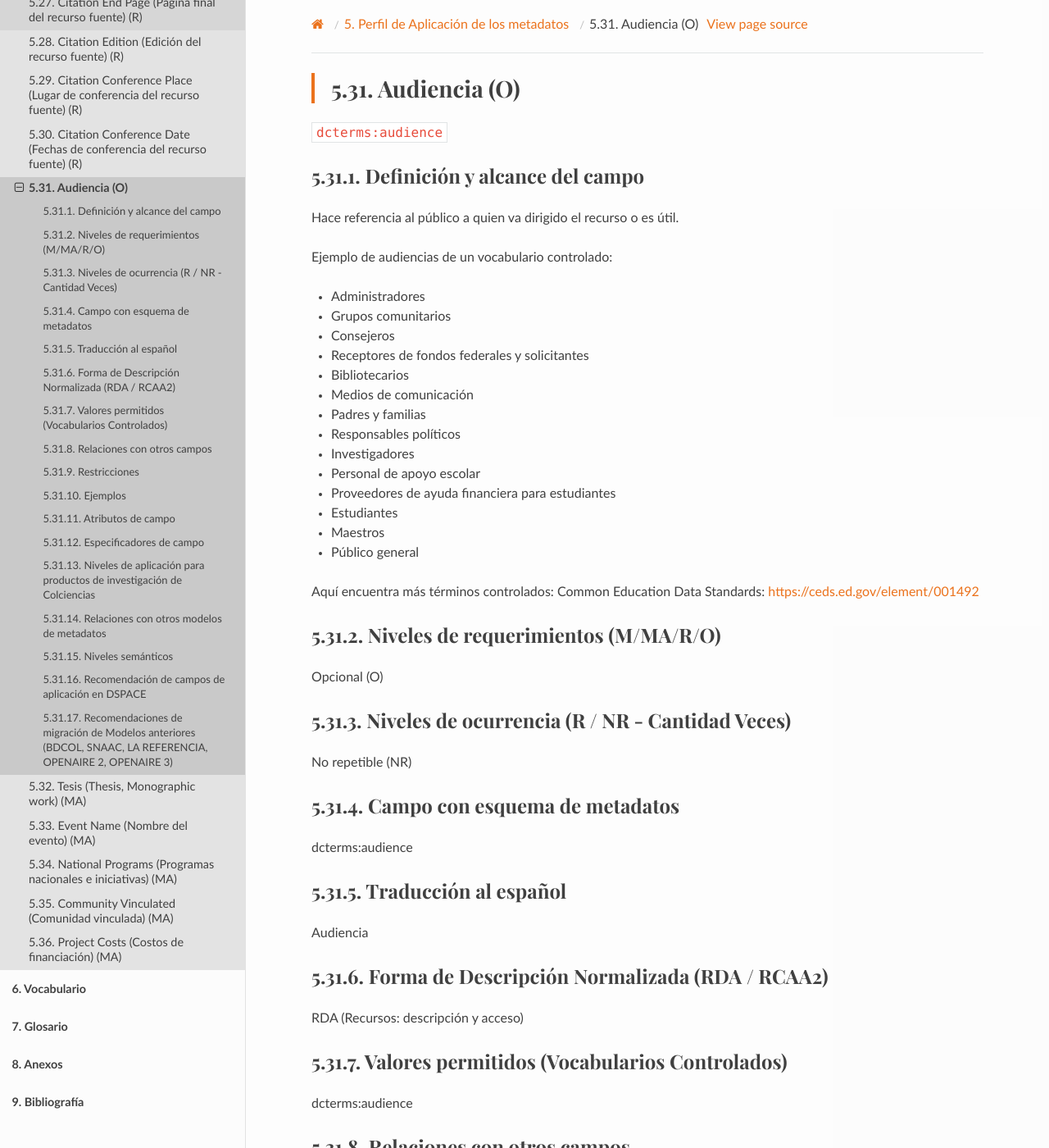
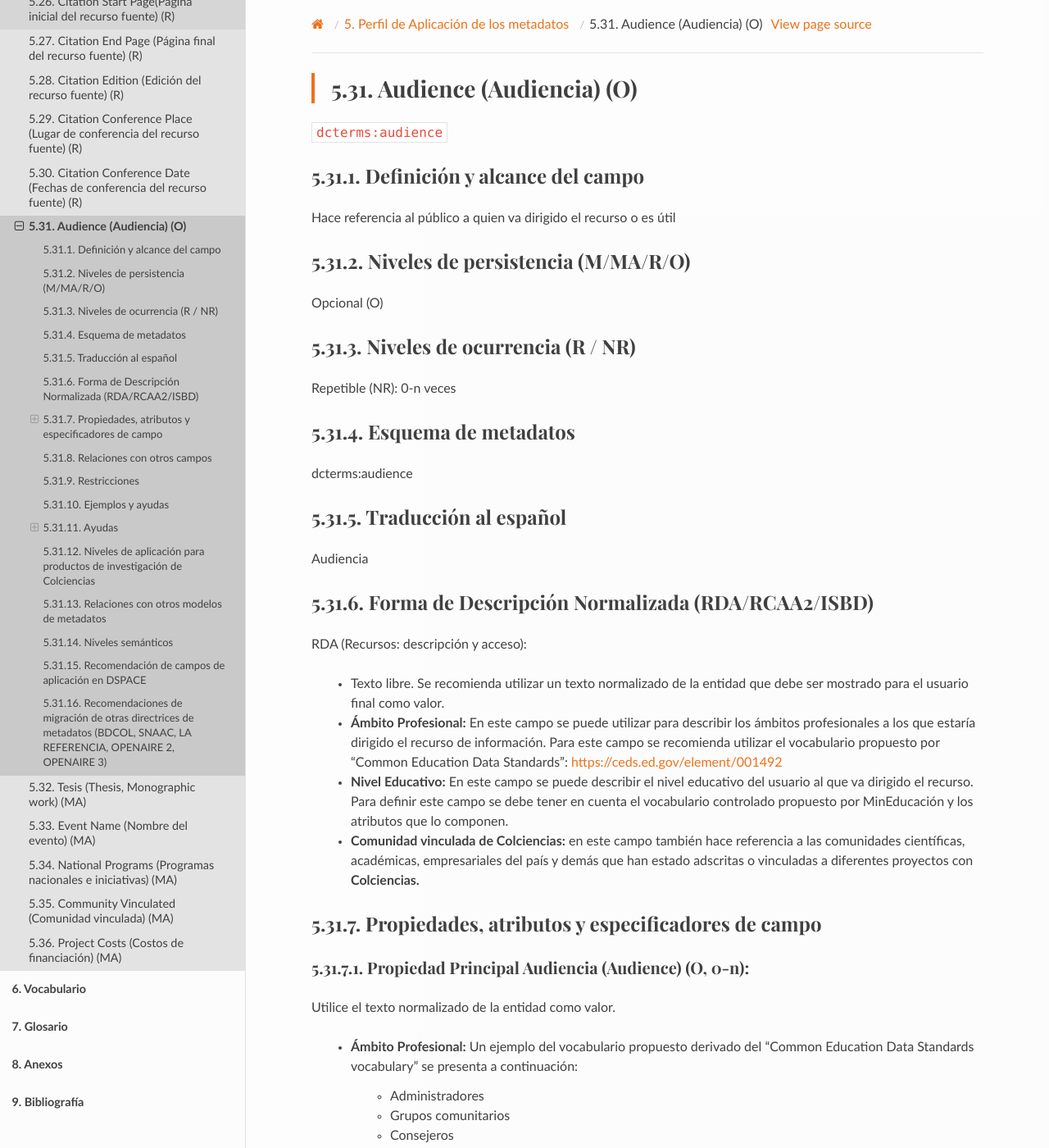
Before and after one commit to rcic/openaire4, a Sphinx documentation site: the page built from docs/field_audience.rst, in a window 1280 px wide and 1400 px high. Shown: the whole window at 82% size. Built offline with Sphinx 7.4.7 and the Read the Docs theme 2.0.0, drawn with Linux system fonts in a browser that asks for light colours; some web fonts are replaced; a script that is not in the unit is left out; some of the changed text lies outside the part shown.

Commit message:
actualizacion

```diff
--- a/docs/field_audience.rst
+++ b/docs/field_audience.rst
@@ -1,99 +1,163 @@
 .. _dct:audience:
 
-Audiencia (O)
-=============
+Audience (Audiencia) (O)
+========================
 
 ``dcterms:audience``
 
 Definición y alcance del campo
 ------------------------------
-Hace referencia al público a quien va dirigido el recurso o es útil.
+Hace referencia al público a quien va dirigido el recurso o es útil
 
-Ejemplo de audiencias de un vocabulario controlado:
-
-- Administradores
-- Grupos comunitarios
-- Consejeros
-- Receptores de fondos federales y solicitantes
-- Bibliotecarios
-- Medios de comunicación
-- Padres y familias
-- Responsables políticos
-- Investigadores
-- Personal de apoyo escolar
-- Proveedores de ayuda financiera para estudiantes
-- Estudiantes
-- Maestros
-- Público general
-
-Aquí encuentra más términos controlados:
-Common Education Data Standards: https://ceds.ed.gov/element/001492
-
-Niveles de requerimientos (M/MA/R/O)
-------------------------------------
+Niveles de persistencia (M/MA/R/O)
+----------------------------------
 Opcional (O)
 
-Niveles de ocurrencia (R / NR -  Cantidad Veces)
-------------------------------------------------
-No repetible (NR)
+Niveles de ocurrencia (R / NR)
+------------------------------
+Repetible (NR): 0-n veces
 
-Campo con esquema de metadatos
-------------------------------
+
+Esquema de metadatos
+--------------------
 dcterms:audience
 
 Traducción al español
 ---------------------
 Audiencia
 
-Forma de Descripción Normalizada (RDA / RCAA2)
-----------------------------------------------
-RDA (Recursos: descripción y acceso)
+Forma de Descripción Normalizada (RDA/RCAA2/ISBD)
+-------------------------------------------------
 
-Valores permitidos (Vocabularios Controlados)
----------------------------------------------
-dcterms:audience
+RDA (Recursos: descripción y acceso):
+
+	- Texto libre. Se recomienda utilizar un texto normalizado de la entidad que debe ser mostrado para el usuario final como valor.
+	- **Ámbito Profesional:** En este campo se puede utilizar para describir los ámbitos profesionales a los que estaría dirigido el recurso de información. Para este campo se recomienda utilizar el vocabulario propuesto por “Common Education Data Standards”: https://ceds.ed.gov/element/001492
+	- **Nivel Educativo:** En este campo se puede describir el nivel educativo del usuario al que va dirigido el recurso. Para  definir  este  campo  se  debe  tener  en  cuenta  el  vocabulario  controlado  propuesto  por MinEducación y los atributos que lo componen.
+	- **Comunidad vinculada de Colciencias:** en este campo también hace referencia a las comunidades científicas, académicas, empresariales del país y demás que han estado adscritas o vinculadas a diferentes proyectos con **Colciencias.**
+
+Propiedades, atributos y especificadores de campo
+-------------------------------------------------
+
+Propiedad Principal Audiencia (Audience) (O, 0-n):
+++++++++++++++++++++++++++++++++++++++++++++++++++
+Utilice el texto normalizado de la entidad como valor.
+
+	- **Ámbito Profesional:**  Un ejemplo del vocabulario propuesto derivado del  “Common Education Data Standards vocabulary” se presenta a continuación:
+
+		- Administradores
+		- Grupos comunitarios
+		- Consejeros
+		- Receptores de fondos federales y solicitantes
+		- Bibliotecarios
+		- Medios de comunicación
+		- Padres y familias
+		- Responsables políticos
+		- Investigadores
+		- Personal de apoyo escolar
+		- Proveedores de ayuda financiera para estudiantes
+		- Estudiantes
+		- Maestros
+		- Público general
+
+	- **Nivel Educativo:** Se recomienda utilizar el siguiente vocabulario controlado:
+
+		- Primera infancia
+			- Pre-Jardín
+			- Jardín
+		- Preescolar
+			- Transición o Grado Cero
+		- Educación básica primaria
+			- 1° - 3°
+			- 4° - 5°
+		- Educación básica secundaria
+			- 6° - 7°
+			- 8° - 9°
+		- Educación media
+			- 10° - 11°
+		- Ciclo complementario
+			- 12° - 13°
+		- Educación para el Trabajo y el Desarrollo Humano
+			- Nivel C
+		- Educación superior
+			- Técnica profesional
+			- Tecnológica
+			- Pregrado
+			- Especialización
+			- Maestría
+			- Doctorado
+			- Posdoctorado
+
+	- **Comunidad vinculada de Colciencias:** Texto libre. Se recomienda describir en este campo las diversas comunidades científicas y profesionales que se impactan con el uso del recurso de información.
+
+		- Ej: Comunidad científica colombiana
+		- Ej: Comunidad pesquera y acuícola
+		- Ej: Comunidad agrícola de Colombia
+		- Ej: Comunidad científica colombiana área de biotecnología
+		- Ej: Comunidad agropecuaria
+		- Ej: Comunidad apícola colombiana
 
 Relaciones con otros campos
 ---------------------------
+No aplica
 
 Restricciones
 -------------
+No aplica
 
+Ejemplos y ayudas
+-----------------
 
-Ejemplos
---------
+Ayudas
+------
+
+	- **Ej: dcterms.audience.professionaldevelopment:** Investigador
+	- **Ej: dcterms.audience.professionaldevelopment:** Técnico
+	- **Ej: dcterms.audience.professionaldevelopment:**	Profesional
+
+Ejemplo en XML (Interoperabilidad OAI-PMH)
+++++++++++++++++++++++++++++++++++++++++++
 
 **Esquema oai_dc**
 
 .. code-block:: xml
    :linenos:
 
+   <dc:description>Investigadores</dc:description>
+   <dc:description>Público general</dc:description>
+
 **Esquema DataCite**
 
 .. code-block:: xml
    :linenos:
+
+   <dcterms:audience>Investigadores</dcterms:audience>
+   <dcterms:audience>Público general</dcterms:audience>
 
 **Esquema xoai**
 
 .. code-block:: xml
    :linenos:
 
-**Esquema xoai**
+   <element name="audience">
+     <element name="eng">
+           <field name="value">Policymakers</field>
+           <field name="value">Researchers</field>
+           <field name="value">Students</field>
+          <field name="value">Teachers</field>
+    </element>
+   </element>
+
+**Esquema dim**
 
 .. code-block:: xml
    :linenos:
 
-.. code-block:: xml
-   :linenos:
+   <dim:field mdschema="dcterms" element="audience" lang="eng">Policymakers</dim:field>
+   <dim:field mdschema="dcterms" element="audience" lang="eng">Researchers</dim:field>
+   <dim:field mdschema="dcterms" element="audience" lang="eng">Students</dim:field>
+   <dim:field mdschema="dcterms" element="audience" lang="eng">Teachers</dim:field>
 
-  	<dcterms:audience>Investigadores</dcterms:audience>
-	<dcterms:audience>Público general</dcterms:audience>
-
-Atributos de campo
-------------------
-
-Especificadores de campo
-------------------------
 
 Niveles de aplicación para productos de investigación de Colciencias
 --------------------------------------------------------------------
@@ -101,16 +165,30 @@
 
 Relaciones con otros modelos de metadatos
 -----------------------------------------
+No aplica
 
 Niveles semánticos
 ------------------
+No aplica
 
 Recomendación de campos de aplicación en DSPACE
 -----------------------------------------------
 
-Se recomienda crear los siguientes campos en Dspace:
+Se recomienda crear/modificar el componente de registro de metadatos (y sus correspondientes hojas de entrada de datos) de los sistemas **DSPACE** basados en los siguientes elementos:
 
-- dcterms:audience
++-----------------------------------------+-----------------------+-------------------------+------------------------------------------------------------------------------------------------+
+| Vocabulario controlado OpenAire /RedCol | Campo Elemento DSPACE | Calificadores           | Nota de alcance                                                                                |
++=========================================+=======================+=========================+================================================================================================+
+| OpenAire                                | dcterms.audience      |                         | Texto general                                                                                  |
++-----------------------------------------+-----------------------+-------------------------+------------------------------------------------------------------------------------------------+
+| OpenAire                                | dcterms.audience      | professionaldevelopment | Una categorización de la audiencia a la que se destina la actividad de desarrollo profesional. |
++-----------------------------------------+-----------------------+-------------------------+------------------------------------------------------------------------------------------------+
+| OpenAire                                | dcterms.audience      | educationalcontext      | Nivel educativo del usuario al que va dirigido el recurso.                                     |
++-----------------------------------------+-----------------------+-------------------------+------------------------------------------------------------------------------------------------+
+| OpenAire                                | dcterms.audience      | colciencias             | Coloque la comunidad vinculada que ha promovido los proyectos de investigación.                |
++-----------------------------------------+-----------------------+-------------------------+------------------------------------------------------------------------------------------------+
 
-Recomendaciones de migración de Modelos anteriores (BDCOL, SNAAC, LA REFERENCIA, OPENAIRE 2, OPENAIRE 3)
---------------------------------------------------------------------------------------------------------
+Recomendaciones de migración de otras directrices de metadatos (BDCOL, SNAAC, LA REFERENCIA, OPENAIRE 2, OPENAIRE 3)
+--------------------------------------------------------------------------------------------------------------------
+
+	- Se recomienda específicamente crear los nuevos atributos/especificadores del campo **Audiencia** según la codificación propuesta.
```
